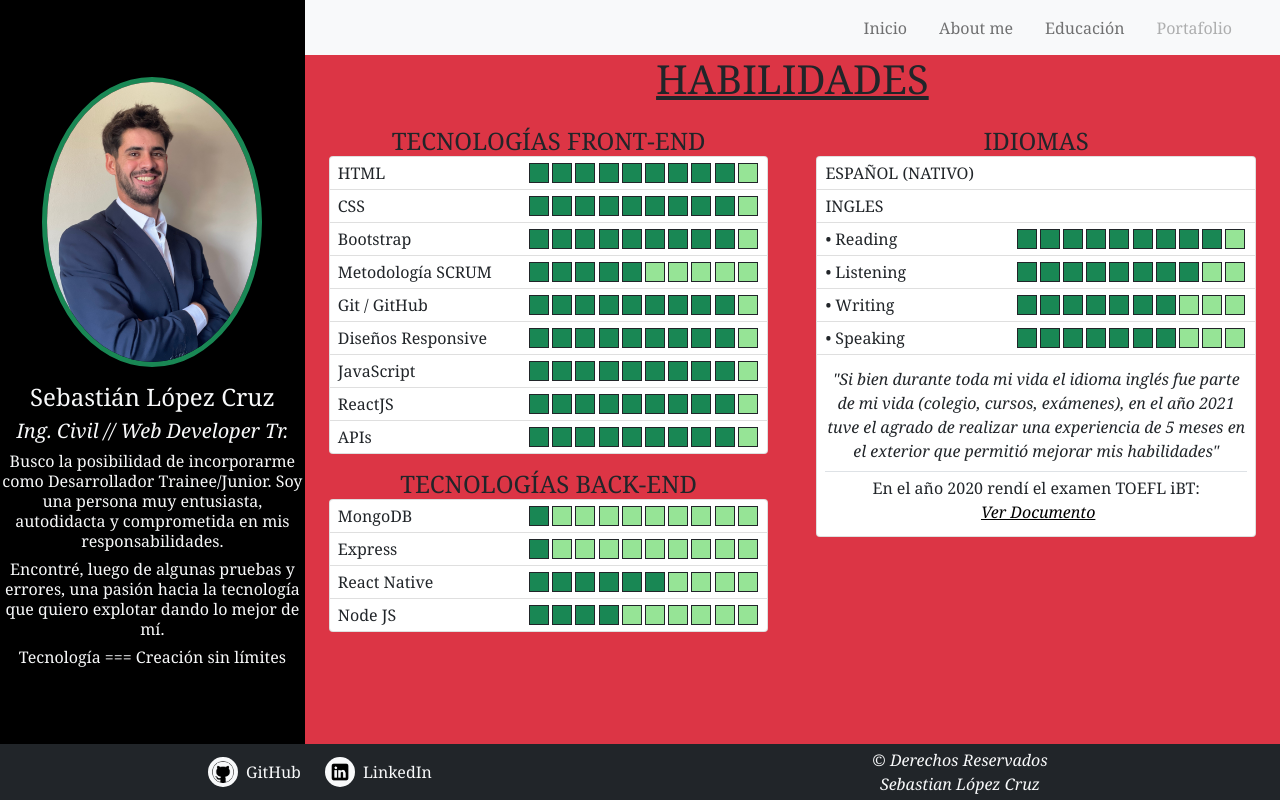
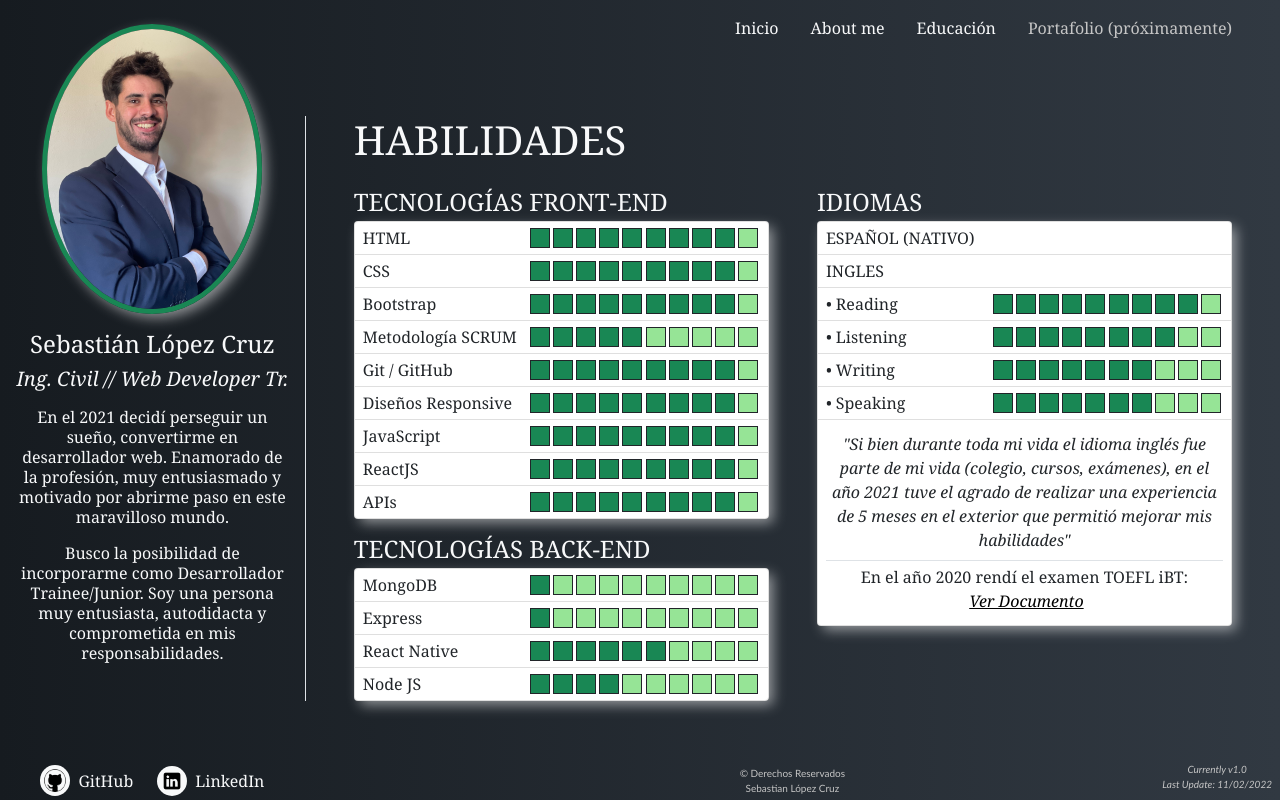
Before and after one commit to seba-lc/CV, a React (Create React App) app: page / in a window 1280 px wide. Built offline with nearby package versions, Linux system fonts and the light colour scheme.

Commit message:
falta retocar lo responsive para la v1.0

```diff
--- a/src/App.css
+++ b/src/App.css
@@ -2,28 +2,33 @@
   margin: 0 !important;
   padding: 0 !important;
   /* background-color: black !important; */
+
+
 }
 body{
-  /* font-family: 'Segoe UI', Tahoma, Geneva, Verdana, sans-serif; */
   font-family: Cambria, Cochin, Georgia, Times, 'Times New Roman', serif;
+  background: #29313a;
+  background: -webkit-linear-gradient(to right, #1b2127, #38424d);
+  background: linear-gradient(to right, #161b20, #313942);
+
 }
 .main-page {
-  height: 93vh;
+  height: 100vh;
 }
 .footer-style {
-  height: 7vh;
-
+  width: 100%;
+  background-color: transparent;
 }
 .route-item {
   height: 100%;
 }
 .image-style {
-  -webkit-box-shadow: 5px 5px 13px -1px rgba(0, 0, 0, 0.52);
-  box-shadow: 5px 5px 13px -1px rgba(0, 0, 0, 0.52);
+  -webkit-box-shadow: 5px 5px 13px -1px rgba(255, 255, 255, 0.52);
+  box-shadow: 5px 5px 13px -1px rgba(255, 255, 255, 0.52);
 }
 .cv-margin{
   width: 400px;
-  background-color: black;
+  background-color: transparent;
 }
 .nav-box{
   height: 55px;
@@ -48,3 +53,24 @@ body{
   left: 33.33%;
   top: 3%;
 }
+/* .footer-font{
+  font-family: "Trebuchet MS", "Lucida Sans Unicode", "Lucida Grande",
+    "Lucida Sans", Arial, sans-serif;
+  font-size: 13px !important;
+  font-weight: 100 !important;
+
+} */
+.disabled-forme{
+  color: #c5c5c5 !important;
+}
+.list-style{
+  -webkit-box-shadow: 5px 5px 13px -1px rgba(255, 255, 255, 0.52);
+  box-shadow: 5px 5px 13px -1px rgba(255, 255, 255, 0.52);
+}
+.footer-font{
+  font-family: "Trebuchet MS", "Lucida Sans Unicode", "Lucida Grande",
+    "Lucida Sans", Arial, sans-serif;
+  font-size: 10px !important;
+  font-weight: 100 !important;
+  color: #c5c5c5 !important;
+}
--- a/src/App.js
+++ b/src/App.js
@@ -1,34 +1,34 @@
-import 'bootstrap/dist/css/bootstrap.min.css';
-import './App.css';
-import {Routes, Route} from 'react-router-dom';
-import Header from './components/common/Header';
-import Init from './components/Init';
-import Footer from './components/common/Footer';
-import Margin from './components/common/Margin';
-import Optional from './components/Optional';
-import Aboutme from './components/Aboutme';
-import Education from './components/Education';
-import Portfolio from './components/Portfolio';
+import "bootstrap/dist/css/bootstrap.min.css";
+import "./App.css";
+import { Routes, Route } from "react-router-dom";
+import Header from "./components/common/Header";
+import Init from "./components/Init";
+import Footer from "./components/common/Footer";
+import Margin from "./components/common/Margin";
+import Optional from "./components/Optional";
+import Aboutme from "./components/Aboutme";
+import Education from "./components/Education";
+import Portfolio from "./components/Portfolio";
 
 function App() {
   return (
     <>
-      <div className='container-fluid d-flex main-page'>
-        <div className='cv-margin d-flex align-items-center justify-content-center'>
+      <div className="container-fluid d-flex main-page">
+        <div className="cv-margin">
           <Margin />
         </div>
-        <div className='bg-danger w-100'>
+        <div className="bg-transparent w-100 d-flex flex-column justify-content-between ">
           <Header />
           <Routes>
-            <Route exact path='/' element={<Init />} />
-            <Route exact path='/optional' element={<Optional />} />
-            <Route exact path='/aboutme' element={<Aboutme />} />
-            <Route exact path='/education' element={<Education />} />
-            <Route exact path='/portfolio' element={<Portfolio />} />
+            <Route exact path="/" element={<Init />} />
+            <Route exact path="/optional" element={<Optional />} />
+            <Route exact path="/aboutme" element={<Aboutme />} />
+            <Route exact path="/education" element={<Education />} />
+            <Route exact path="/portfolio" element={<Portfolio />} />
           </Routes>
+          <Footer />
         </div>
       </div>
-      <Footer />
     </>
   );
 }
--- a/src/components/Aboutme.js
+++ b/src/components/Aboutme.js
@@ -1,13 +1,20 @@
 const Aboutme = () => {
   return (
-    <div className="text-center display-6 d-flex flex-column justify-content-center align-items-center route-item">
-      <h1>ABOUT-ME</h1>
-      <br />
-      <p className="fs-6 my-3">Voy a escribir sobre mí, sobre mis gustos. Tengo que hablar de la ingeniería civil y de la programación, relacionar. Mis hobbies? </p>
-      <p className="fs-6 my-3">Acá no pero tengo que poner en alguna parte la fecha de la última actualización de la página. Por otro lado, voy a cerrar ya hoy con la primera parte y lo voy a subir. Después lo voy a ir actualizando. Entonces las pestañas que no tengan contenido, como por ejemplo el portafolio, deshabilitarlo por el momento y después ir actualizando</p>
-      <p className="fs-6 my-3">Por ahora quiero tener muy lindo y muy responsive el inicio y la educación</p>
-      <p className="fs-6 my-3">Mas adelante daré la opción también de poner todo el contenido en inglés</p>
-      <p className="fs-6 my-3">mirar el diseño de vaster</p>
+    <div className="text-start display-6 d-flex flex-column justify-content-center align-items-start text-light border-start px-5">
+      <h1 className="mb-2">ABOUT-ME</h1>
+      <p className="fs-6 my-2 text-decoration-underline">EXTRACTO</p>
+      <p className="fs-6 my-2">En el 2021 decidí perseguir un sueño, convertirme en desarrollador web. Actualmente transitando el camino del back-end (MongoDB, Express, React, NodeJS), luego de haber finalizado con front-end (HTML, CSS, JavaScript, Frameworks, ReactJS, Git). Enamorado de la profesión, muy entusiasmado y motivado por abrirme paso en este maravilloso mundo. </p>
+      <p className="fs-6 my-2">Ingeniero Civil graduado de la Universidad Nacional de Tucumán, con experiencia en el sector del cálculo estructural, y en la dirección técnica de obras. También experiencia como ayudante estudiantil de la Universidad.</p>
+      <p className="fs-6 my-2">Todo alineado con una única directriz: CREAR. Ahora en un mundo sin límites ni fronteras: el mundo de la tecnología.</p>
+      <p className="fs-6 my-2 text-decoration-underline">DATOS PERSONALES</p>
+      <p className="fs-6 my-2">■ NOMBRE: Sebastián López Cruz</p>
+      <p className="fs-6 my-2">■ DOMICILIO ACTUAL: Yerba Buena, Tucumán, Argentina</p>
+      <p className="fs-6 my-2">■ CELULAR: +5493813038285</p>
+      <p className="fs-6 my-2">■ EMAIL: sebalopezx@gmail.com</p>
+      <p className="fs-6 my-2">■ ESTADO CIVIL: Soltero</p>
+      <p className="fs-6 my-2">■ NACIONALIDAD: Argentina</p>
+      <p className="fs-6 my-2 text-decoration-underline">HOBBIES</p>
+      <p className="fs-6 my-2">Amante de los deportes, la lectura, la escritura. Asombrado por las capacidades del intelecto humano, busco siempre llevarme al límite. Pasión por viajar.</p>
     </div>
   );
 };
--- a/src/components/Education.js
+++ b/src/components/Education.js
@@ -1,7 +1,22 @@
 const Education = () => {
   return (
-    <div className="text-center display-6 d-flex justify-content-center align-items-center route-item">
-      EDUCACION Y EXPERIENCIA
+    <div className="text-start display-6 d-flex flex-column justify-content-center align-items-start text-light border-start px-5">
+      <h1 className="mb-2">EDUCACIÓN</h1>
+      <p className="fs-6 my-2 text-decoration-underline">FORMACION ACADEMICA</p>
+      <p className="fs-6 my-2">♦ FULL STACK DEVELOPER - EN CURSO - Rolling Code School.</p>
+      <p className="fs-6 my-2">♦ INGENIERIA CIVIL - COMPLETADO - Universidad Nacional de Tucumán (UNT) - Facultad de Ciencias Exactas y Tecnología, Tucumán, Argentina. (2013-2020)</p>
+      <p className="fs-6 my-2">♦ FORMACION SECUNDARIA (Bachiller Científico) - COMPLETADO - Colegio Fasta Ángel María Boisdron, Tucumán, Argentina.</p>
+      <p className="fs-6 my-2 text-decoration-underline">FORMACION COMPLEMENTARIA</p>
+      <p className="fs-6 my-2">♦ TOEFL iBT (ETS). Año 2020. (High- Intermediate)</p>
+      <p className="fs-6 my-2">♦ Capacitación en el software de cálculo estructural SAP2000. Spectra Calculistas Estructurales: 2020</p>
+      <p className="fs-6 my-2">♦ Capacitación en el software de cálculo estructural CYPECAD. Spectra Calculistas Estructurales: 2019</p>
+      <p className="fs-6 my-2">♦ Capacitación en el software de cálculo estructural RAM ELEMENTS. Universidad Nacional de Tucumán: 2018</p>
+      <p className="fs-6 my-2">♦ UNSTA Facultad de Humanidades, Lenguaje Extranjero (2018): Inglés B1</p>
+      <h1 className="mb-2">EXPERIENCIA LABORAL</h1>
+      <p className="fs-6 my-2">♦ Dirección técninca de obra: Ampliación de Hotel (2021)</p>
+      <p className="fs-6 my-2">♦ VAS & Asociacos (2020): Ingeniero en diseño y cálculo de estructuras</p>
+      <p className="fs-6 my-2">♦ Sigma Constructora (2019): Ayudante de Jefe de Obra</p>
+      <p className="fs-6 my-2">♦ Ayudante Estudiantil en la Facultad de Ciencias Exactas y Tecnología (2016 / 2017)</p>
     </div>
   );
 };
--- a/src/components/Init.js
+++ b/src/components/Init.js
@@ -10,12 +10,12 @@ const Init = () => {
   const handleShow = () => setShow(true);
 
   return (
-    <div className="text-center">
-      <h2 className="fs-1 text-decoration-underline">HABILIDADES</h2>
+    <div className="text-center text-light border-start px-5">
+      <h2 className="fs-1 text-start mb-4">HABILIDADES</h2>
       <div className="d-flex justify-content-around">
-        <div className="w-50 m-4">
-          <h4>TECNOLOGÍAS FRONT-END</h4>
-          <ListGroup>
+        <div className="w-50 me-4">
+          <h4 className="text-start pb-1">TECNOLOGÍAS FRONT-END</h4>
+          <ListGroup className="list-style">
             <TecItem tecnology="HTML" progress={9} />
             <TecItem tecnology="CSS" progress={9} />
             <TecItem tecnology="Bootstrap" progress={9} />
@@ -26,17 +26,17 @@ const Init = () => {
             <TecItem tecnology="ReactJS" progress={9} />
             <TecItem tecnology="APIs" progress={9} />
           </ListGroup>
-          <h4 className="mt-3">TECNOLOGÍAS BACK-END</h4>
-          <ListGroup>
+          <h4 className="mt-3 text-start pb-1">TECNOLOGÍAS BACK-END</h4>
+          <ListGroup className="list-style">
             <TecItem tecnology="MongoDB" progress={1} />
             <TecItem tecnology="Express" progress={1} />
             <TecItem tecnology="React Native" progress={6} />
             <TecItem tecnology="Node JS" progress={4} />
           </ListGroup>
         </div>
-        <div className="w-50 m-4">
-          <h4>IDIOMAS</h4>
-          <ListGroup>
+        <div className="w-50 ms-4">
+          <h4 className="text-start pb-1">IDIOMAS</h4>
+          <ListGroup className="list-style">
             <ListGroup.Item className="text-start px-2 py-1">
               ESPAÑOL (NATIVO)
             </ListGroup.Item>
@@ -64,15 +64,23 @@ const Init = () => {
                 </button>
               </p>
 
-              <Modal show={show} onHide={handleClose} className="position-fixed modal-style">
+              <Modal
+                show={show}
+                onHide={handleClose}
+                className="position-fixed modal-style"
+              >
                 {/* <Modal.Header closeButton>
                   <Modal.Title>Modal heading</Modal.Title>
                 </Modal.Header> */}
                 <Modal.Body>
-                <embed src={toeflTest} type="application/pdf" width={500} height={600} />
+                  <embed
+                    src={toeflTest}
+                    type="application/pdf"
+                    width={500}
+                    height={600}
+                  />
                 </Modal.Body>
               </Modal>
-
             </ListGroup.Item>
           </ListGroup>
         </div>
--- a/src/components/common/Footer.js
+++ b/src/components/common/Footer.js
@@ -1,24 +1,18 @@
-import gitHub from './../../assets/github.png'
-import linkedin from './../../assets/linkedin.png'
+// import gitHub from './../../assets/github.png'
+// import linkedin from './../../assets/linkedin.png'
 
 const Footer = () => {
   return (
-    <div className="container-fluid bg-dark text-light">
-      <div className="row footer-style justify-content-center align-items-center">
-        <div className="col-12 col-sm-6 d-flex justify-content-center">
-          <a href='https://github.com/seba-lc/' target='_blank' className='d-flex align-items-center text-light text-decoration-none'>
-            <img className='bg-light rounded-circle p-1' src={gitHub} width={30} alt="" />
-            <span className='ms-2'>GitHub</span>
-          </a>
-          <a href='https://www.linkedin.com/in/sebalc' target='_blank' className='d-flex align-items-center ms-4 text-light text-decoration-none'>
-            <img  className='bg-light rounded-circle p-1' src={linkedin} width={30} alt="" />
-            <span className='ms-2'>LinkedIn</span>
-          </a>
+    <div className="container-fluid text-light position-relative">
+      <div className="row footer-style justify-content-center align-items-center text-center py-1">
+        <div className="col-12">
+          <p className='fs-6 py-0 footer-font'>© Derechos Reservados</p>
+          <p className='fs-6 py-0 footer-font'>Sebastian López Cruz</p>
         </div>
-        <div className="col-12 col-sm-6 text-center">
-          <p className='fst-italic fs-6 py-0'>© Derechos Reservados</p>
-          <p className='fst-italic fs-6 py-0'>Sebastian López Cruz</p>
-        </div>
+      </div>
+      <div className="position-absolute end-0 bottom-0 m-2 footer-font text-center">
+        <p className="fst-italic">Currently v1.0</p>
+        <p className="fst-italic">Last Update: 11/02/2022</p>
       </div>
     </div>
   );
--- a/src/components/common/Header.js
+++ b/src/components/common/Header.js
@@ -3,15 +3,15 @@ import {Link} from 'react-router-dom';
 
 const Header = () => {
   return (
-    <Navbar bg="light" expand="lg">
+    <Navbar bg="transparent" expand="lg">
       <Container fluid className='nav-box'>
         <Navbar.Toggle aria-controls="basic-navbar-nav" className='ms-auto m-2' />
         <Navbar.Collapse id="basic-navbar-nav">
           <Nav className="ms-auto">
-            <Link to='/' className='mx-3 nav-link'>Inicio</Link>
-            <Link to='/aboutme' className='mx-3 nav-link'>About me</Link>
-            <Link to='/education' className='mx-3 nav-link'>Educación</Link>
-            <Link to='/portfolio' className='ms-3 me-5 nav-link disabled'>Portafolio</Link>
+            <Link to='/' className='mx-3 nav-link text-light'>Inicio</Link>
+            <Link to='/aboutme' className='mx-3 nav-link text-light'>About me</Link>
+            <Link to='/education' className='mx-3 nav-link text-light'>Educación</Link>
+            <Link to='/portfolio' className='ms-3 me-5 nav-link disabled-forme disabled'>Portafolio (próximamente)</Link>
           </Nav>
         </Navbar.Collapse>
       </Container>
--- a/src/components/common/Margin.js
+++ b/src/components/common/Margin.js
@@ -1,15 +1,26 @@
 import imgCv from './../../assets/img-cv.jpg';
+import gitHub from './../../assets/github.png'
+import linkedin from './../../assets/linkedin.png'
 
 const Margin = () => {
   return (
-    <div className="d-flex flex-column align-items-center">
-      <img src={imgCv} width='220' className='rounded-circle border border-success border-5 image-style mx-3' alt="cv-image" />
-      <div className='w-100 text-light'>
+    <div className="d-flex flex-column justify-content-between align-items-center w-100 text-light px-3 h-100">
+      <div className='mt-4 d-flex flex-column align-items-center'>
+        <img src={imgCv} width='220' className='rounded-circle border border-success border-5 image-style' alt="cv-image" />
         <h4 className='fs-4 text-center mt-3'>Sebastián López Cruz</h4>
         <h4 className='fs-5 fst-italic text-center my-2'>Ing. Civil // Web Developer Tr.</h4>
+        <p className='text-center lh-sm my-2'>En el 2021 decidí perseguir un sueño, convertirme en desarrollador web. Enamorado de la profesión, muy entusiasmado y motivado por abrirme paso en este maravilloso mundo.</p>
         <p className='text-center lh-sm my-2'>Busco la posibilidad de incorporarme como Desarrollador Trainee/Junior. Soy una persona muy entusiasta, autodidacta y comprometida en mis responsabilidades.</p>
-        <p className='text-center lh-sm my-2'>Encontré, luego de algunas pruebas y errores, una pasión hacia la tecnología que quiero explotar dando lo mejor de mí.</p>
-        <p className='text-center lh-sm'>Tecnología === Creación sin límites</p>
+      </div>
+      <div className='w-100 d-flex justify-content-center py-1'>
+        <a href='https://github.com/seba-lc/' target='_blank' className='d-flex align-items-center text-light text-decoration-none'>
+          <img className='bg-light rounded-circle p-1' src={gitHub} width={30} alt="" />
+          <span className='ms-2'>GitHub</span>
+        </a>
+        <a href='https://www.linkedin.com/in/sebalc' target='_blank' className='d-flex align-items-center ms-4 text-light text-decoration-none'>
+          <img  className='bg-light rounded-circle p-1' src={linkedin} width={30} alt="" />
+          <span className='ms-2'>LinkedIn</span>
+        </a>
       </div>
     </div>
   );
```
